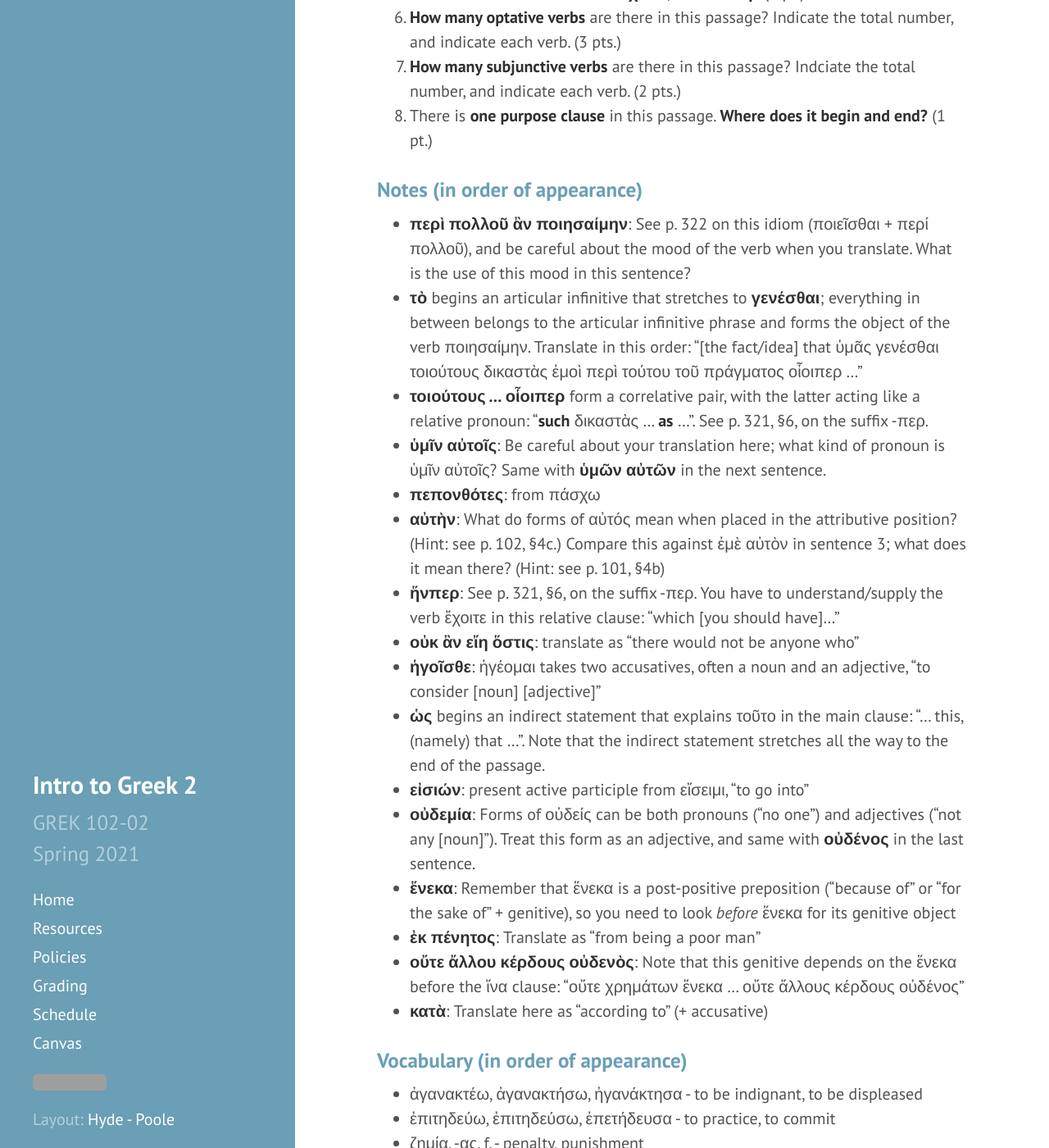
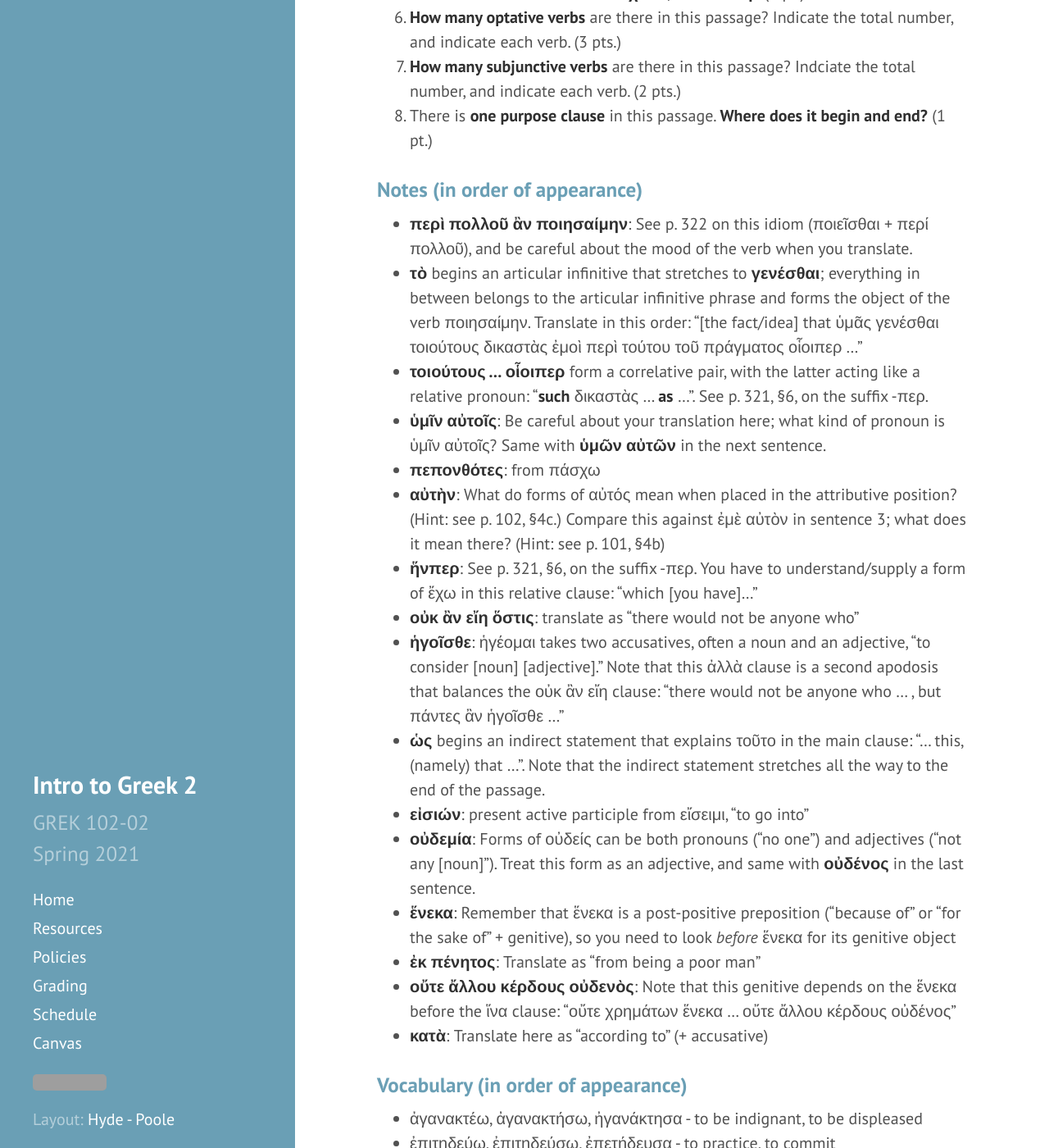
Before and after one commit to DLibatique/GREK102-S21, a Jekyll site: the page built from translations/translation-3.md, in a window 1280 px wide and 1400 px high, scrolled down 1125 px. Shown: the whole window at 82% size. Built offline with Jekyll 4.4.1, drawn with Linux system fonts in a browser that asks for light colours; some of the changed text lies outside the part shown; grey boxes are pictures that could not be loaded.

Commit message:
fixed typos, edited notes, added some notes

```diff
--- a/translations/translation-3.md
+++ b/translations/translation-3.md
@@ -22,21 +22,21 @@ order: 3
 
 ### Notes (in order of appearance)
 
-* **περὶ πολλοῦ ἂν ποιησαίμην**: See p. 322 on this idiom (ποιεῖσθαι + περί πολλοῦ), and be careful about the mood of the verb when you translate. What is the use of this mood in this sentence?
+* **περὶ πολλοῦ ἂν ποιησαίμην**: See p. 322 on this idiom (ποιεῖσθαι + περί πολλοῦ), and be careful about the mood of the verb when you translate.
 * **τὸ** begins an articular infinitive that stretches to **γενέσθαι**; everything in between belongs to the articular infinitive phrase and forms the object of the verb ποιησαίμην. Translate in this order: "[the fact/idea] that ὑμᾶς γενέσθαι τοιούτους δικαστὰς ἐμοὶ περὶ τούτου τοῦ πράγματος οἷοιπερ ..."
 * **τοιούτους ... οἷοιπερ** form a correlative pair, with the latter acting like a relative pronoun: "**such** δικαστὰς ... **as** ...". See p. 321, §6, on the suffix -περ.
 * **ὑμῖν αὐτοῖς**: Be careful about your translation here; what kind of pronoun is ὑμῖν αὐτοῖς? Same with **ὑμῶν αὐτῶν** in the next sentence.
 * **πεπονθότες**: from πάσχω
 * **αὐτὴν**: What do forms of αὐτός mean when placed in the attributive position? (Hint: see p. 102, §4c.) Compare this against ἐμὲ αὐτὸν in sentence 3; what does it mean there? (Hint: see p. 101, §4b)
-* **ἥνπερ**: See p. 321, §6, on the suffix -περ. You have to understand/supply the verb ἔχοιτε in this relative clause: "which [you should have]..."
+* **ἥνπερ**: See p. 321, §6, on the suffix -περ. You have to understand/supply a form of ἔχω in this relative clause: "which [you have]..."
 * **οὐκ ἂν εἴη ὅστις**: translate as "there would not be anyone who"
-* **ἡγοῖσθε**: ἡγέομαι takes two accusatives, often a noun and an adjective, "to consider [noun] [adjective]"
+* **ἡγοῖσθε**: ἡγέομαι takes two accusatives, often a noun and an adjective, "to consider [noun] [adjective]." Note that this ἀλλὰ clause is a second apodosis that balances the οὐκ ἂν εἴη clause: "there would not be anyone who ... , but πάντες ἂν ἡγοῖσθε ..."
 * **ὡς** begins an indirect statement that explains τοῦτο in the main clause: "... this, (namely) that ...". Note that the indirect statement stretches all the way to the end of the passage.
 * **εἰσιών**: present active participle from εἴσειμι, "to go into"
 * **οὐδεμία**: Forms of οὐδείς can be both pronouns ("no one") and adjectives ("not any [noun]"). Treat this form as an adjective, and same with **οὐδένος** in the last sentence.
 * **ἕνεκα**: Remember that ἕνεκα is a post-positive preposition ("because of" or "for the sake of" + genitive), so you need to look *before* ἕνεκα for its genitive object
 * **ἐκ πένητος**: Translate as "from being a poor man"
-* **οὔτε ἄλλου κέρδους οὐδενὸς**: Note that this genitive depends on the ἕνεκα before the ἵνα clause: "οὔτε χρημάτων ἕνεκα ... οὔτε ἄλλους κέρδους οὐδένος"
+* **οὔτε ἄλλου κέρδους οὐδενὸς**: Note that this genitive depends on the ἕνεκα before the ἵνα clause: "οὔτε χρημάτων ἕνεκα ... οὔτε ἄλλου κέρδους οὐδένος"
 * **κατὰ**: Translate here as "according to" (+ accusative)
 
 ### Vocabulary (in order of appearance)
```
Also changed, not shown: other parts of translations/translation-3.md (+2 -2 lines).
